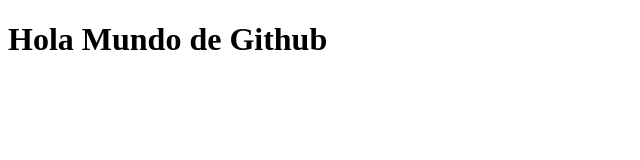
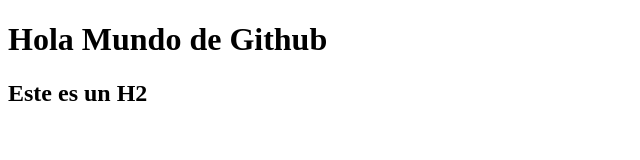
Before and after one commit to Ghost1ntheshell/pruebahoy, a plain HTML site: page index.html in a window 1280 px wide. Shown: the whole page, without its empty margins (0-640 px from the left). Drawn offline with Linux system fonts and the light colour scheme.

Commit message:
agregue archivos

```diff
--- a/index.html
+++ b/index.html
@@ -8,5 +8,6 @@
 </head>
 <body>
      <h1>Hola Mundo de Github</h1>
+     <h2>Este es un H2</h2>
 </body>
 </html>
```
Also changed, not shown: script.js (added), styles.css (added).
